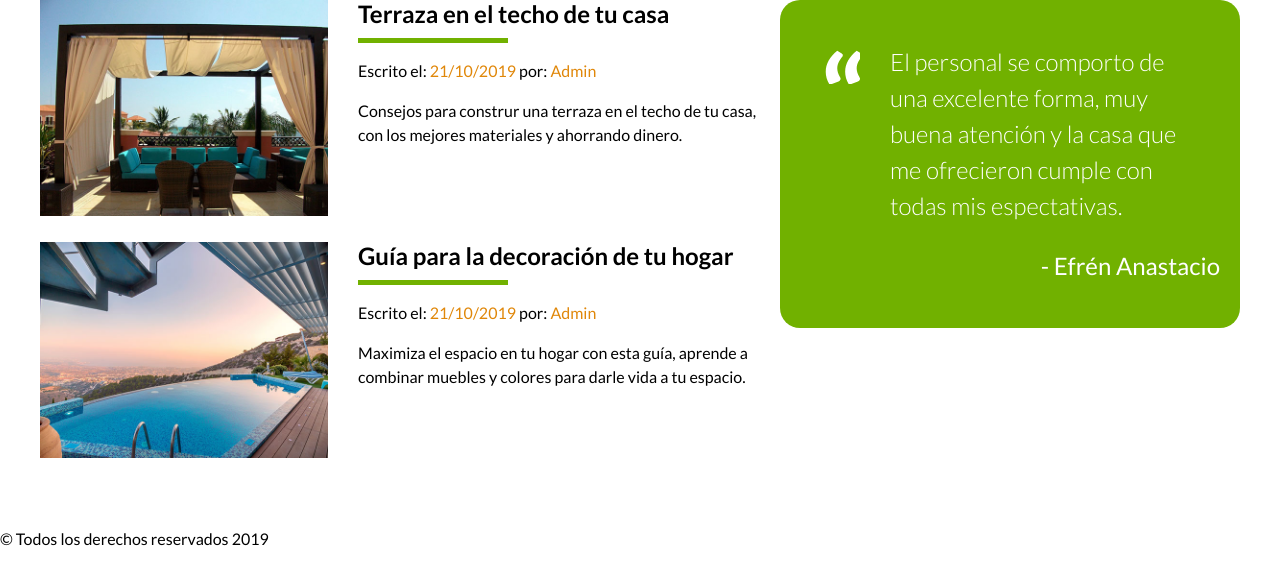
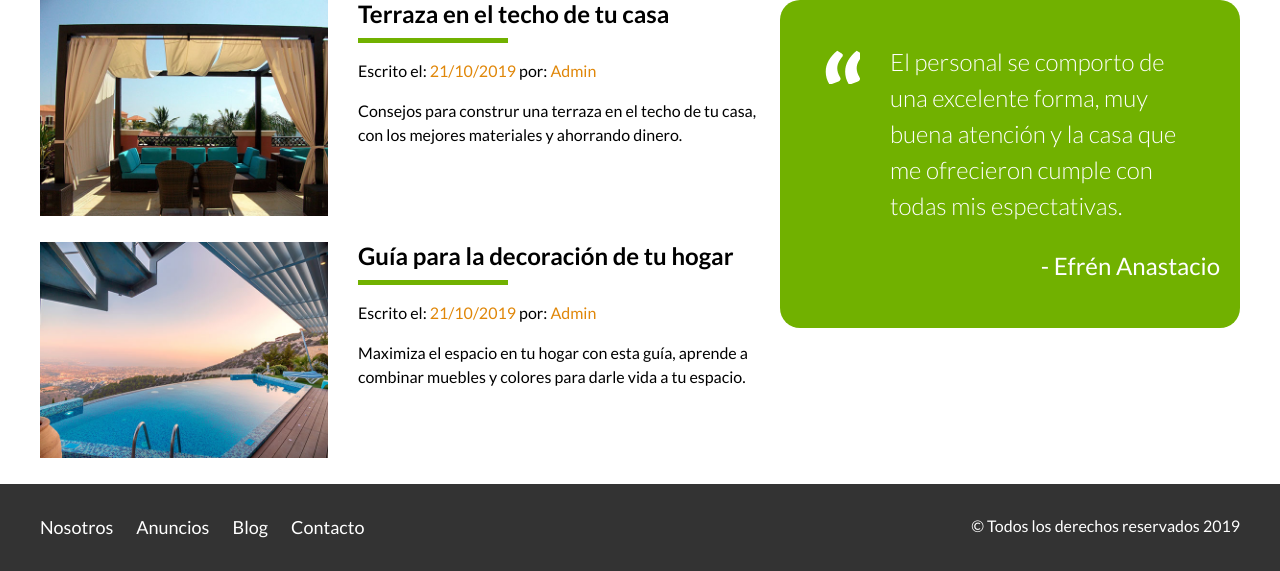
Before and after one commit to EfrenAS/bienesraices, a PHP site: page / in a window 1280 px wide. Shown: the part 2623-3194 px from the top of the page. Before the commit the page ends 3169 px from the top, so only its background shows below. Run offline with PHP 8.4, Linux system fonts and the light colour scheme.

Commit message:
Página principal estática termina

```diff
--- a/css/styles.css
+++ b/css/styles.css
@@ -308,3 +308,21 @@ li {
   width: 4rem;
   height: 4rem;
 }
+
+/* Footer */
+
+.site-footer {
+  background-color: #333333;
+  margin: 0;
+}
+
+.copyright {
+  margin: 0;
+  color: #ffffff;
+}
+
+.footer-container {
+  padding: 3rem 0;
+  display: flex;
+  justify-content: space-between;
+}
--- a/index.html
+++ b/index.html
@@ -187,14 +187,16 @@
       </div>
     </section>
   </div>
-  <footer>
+  <footer class="site-footer section">
+    <div class="container footer-container">
       <nav class="navigation">
         <a href="nosotros.html">Nosotros</a>
         <a href="anuncios.html">Anuncios</a>
         <a href="blog.html">Blog</a>
         <a href="contacto.html">Contacto</a>
-      <p>&copy; Todos los derechos reservados 2019</p>
       </nav>
+      <p class="copyright">&copy; Todos los derechos reservados 2019</p>
+    </div>
   </footer>
 </body>
 </html>
```
Lines whose indentation alone changed are shown as unchanged.
